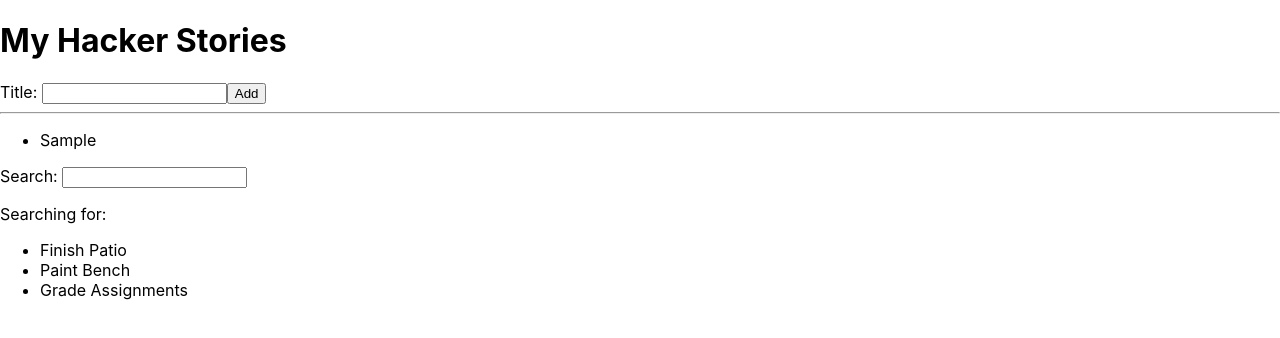
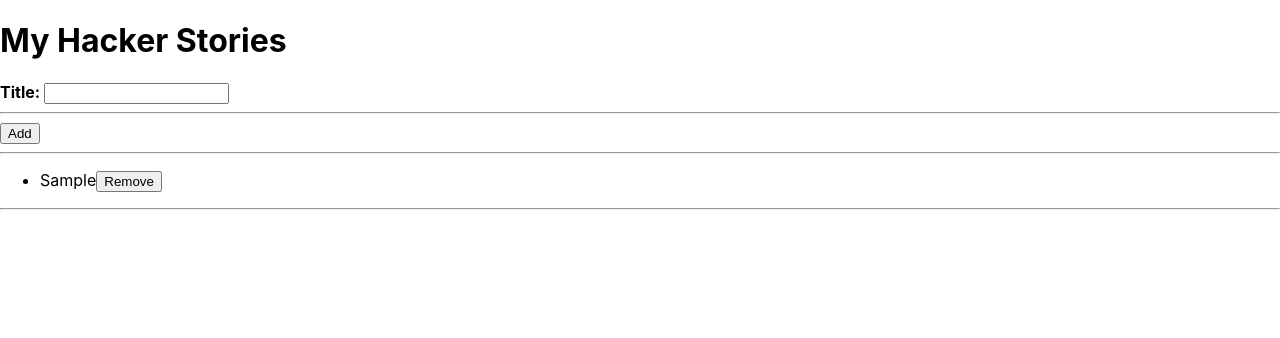
Before and after one commit to Just-Bob-Dev/ctd-road-to-react-follow-along, a React (Create React App) app: page / in a window 1280 px wide. Both pictures are taken after typing "Sample" into the empty fields and a click on the button "Add". Shown: the top 338 px of the page. Built offline with nearby package versions, Linux system fonts and the light colour scheme.

Commit message:
Update list to use other things.

```diff
--- a/src/AddTodoForm.js
+++ b/src/AddTodoForm.js
@@ -1,4 +1,5 @@
 import * as React from 'react';
+import InputWithLabel from './inputWithLabel';
 
 function AddTodoForm(props) {
     const {onAddTodo} = props;
@@ -21,8 +22,18 @@ function AddTodoForm(props) {
     return(
         <div>
             <form onSubmit={handleAddTodo}>
-                <label htmlFor='todoForm'>Title: </label>
-                <input id='todoForm' value={todoTitle} onChange={handleTitleChange} name="title" ></input>
+                <InputWithLabel
+                    id="todoForm"
+                    value={todoTitle}
+                    onInputChange={handleTitleChange}
+                    isFocused={true}
+                    isSearch={false}
+                >
+                    <strong>Title: </strong>
+                </InputWithLabel>
+
+                {/* <label htmlFor='todoForm'>Title: </label>
+                <input id='todoForm' value={todoTitle} onChange={handleTitleChange} name="title" ></input> */}
                 <button type='submit'>Add</button>
             </form>
             {/* <p>
--- a/src/App.js
+++ b/src/App.js
@@ -1,36 +1,9 @@
 import * as  React from 'react';
 import TodoList from './TodoList';
 import AddTodoForm from './AddTodoForm';
+import Search from './search';
 
-
-function Search(props) {
-
-  const handleSearch = (event) => {
-    console.log(event);
-    props.onSearch(event.target.value);
-  }
-
-  const searchStories = props.todoItems.filter((x) => x.title.toLowerCase().includes(props.searchTerm.toLowerCase()))
-
-  return(
-    <div>
-      <label htmlFor="search"> Search: </label>
-      <input id="search" type="text" onChange={handleSearch}/>
-      <p>Searching for: <strong>{props.searchTerm}</strong></p>
-      <TodoList list={searchStories}/>
-    </div>
-  )
-}
-
-function App() {
-  const [searchTerm, setSearchTerm] = React.useState('');
-  const [todoList, setTodoList] = React.useState([]);
-
-  function addTodo(newTodo) {
-    setTodoList([...todoList, newTodo]);
-  }
-
-  const todoItems = [
+const initialTodoItems = [
   {
     id: 0,
     title: 'Finish Patio',
@@ -51,16 +24,49 @@ function App() {
   }
 ]
 
+
+const useSemiPersistentState = (key, initialState) => {
+  const [value, setValue] = React.useState(JSON.parse(localStorage.getItem(key)) || initialState);
+
+  React.useEffect(() => {
+    localStorage.setItem(key, JSON.stringify(value))
+  }, [value]);
+
+  return [value, setValue];
+}
+
+function App() {
+  // const[searchTerm, setSearchTerm] = useSemiPersistentState('search', '');
+
+  const [todoList, setTodoList] = useSemiPersistentState('todoList', []);
+
+  const [stories, setStories] = React.useState(initialTodoItems);
+
+  const handleRemoveStories = item => {
+    const newStories = stories.filter(story => item.id !== story.id);
+    setStories(newStories);
+  }
+
+  const handleRemoveTodoItems = item => {
+    const tempTodoItemArray = todoList.filter(todo => item.id !== todo.id);
+    setTodoList(tempTodoItemArray);
+  }
+
+  function addTodo(newTodo) {
+    setTodoList([...todoList, newTodo]);
+  }
+
   return(
-    <div>
+    <>
       <h1>My Hacker Stories</h1>
       <AddTodoForm onAddTodo={addTodo}/>
       <hr />
-      <TodoList list={todoList} />
+      <TodoList list={todoList} onRemoveItem={handleRemoveTodoItems}/>
       {/* <p>{newTodo}</p> */}
-      <Search onSearch={setSearchTerm} searchTerm={searchTerm} todoItems={todoItems}/>
+      <hr />
+      {/* <Search onSearch={setSearchTerm} searchTerm={searchTerm} todoItems={stories} onRemoveStories={handleRemoveStories}/> */}
 
-    </div>
+    </>
   );
 }
 
--- a/src/TodoList.js
+++ b/src/TodoList.js
@@ -2,12 +2,12 @@ import * as  React from 'react';
 import TodoListItem from './TodoListItem';
 
 function TodoList(props) {
-  const {list} = props
+  const {list, onRemoveItem} = props
     return(
         <ul>
           {
             list.map(function(listItem) {
-              return (<TodoListItem key={listItem.id} item={listItem}/>);
+              return (<TodoListItem key={listItem.id} item={listItem} onRemoveItem={onRemoveItem}/>);
             })
           }
         </ul>
--- a/src/TodoListItem.js
+++ b/src/TodoListItem.js
@@ -1,9 +1,15 @@
 import * as  React from 'react';
 
 function TodoListItem(props) {
-    const {item} = props;
+    const {item, onRemoveItem} = props;
     return(
-        <li>{item.title}</li>
+        <>
+            <li>
+                <span>{item.title}</span>
+                <button onClick={() => onRemoveItem(item)}>Remove</button>
+            </li>
+
+        </>
     );
 }
 
--- /dev/null
+++ b/src/inputWithLabel.js
@@ -0,0 +1,20 @@
+import * as  React from 'react';
+
+function InputWithLabel({id, value, type = 'text', onInputChange, isSearch, isFocused, children}) {
+    const inputRef = React.useRef()
+    React.useEffect(() => {
+        if(isFocused) {
+            inputRef.current.focus();
+        }
+    }, [isFocused]);
+
+    return (
+        <>
+            <label htmlFor={id}> {children} </label>
+            <input id={id} type={type} value={value} onChange={onInputChange} ref={inputRef}/>
+            {isSearch ? <p>Searching for: <strong>{value}</strong></p>: <hr/>}
+        </>
+    )
+}
+
+export default InputWithLabel;
--- /dev/null
+++ b/src/search.js
@@ -0,0 +1,46 @@
+import * as React from 'react';
+import InputWithLabel from './inputWithLabel';
+import TodoList from './TodoList';
+
+function Search({onSearch, searchTerm, todoItems, onRemoveStories}) {
+    const handleSearch = (event) => {
+        onSearch(event.target.value);
+      }
+
+      const searchStories = todoItems.filter((x) => x.title.toLowerCase().includes(searchTerm.toLowerCase()))
+
+      return(
+        <>
+            <InputWithLabel
+                id="search"
+                value={searchTerm}
+                onInputChange={handleSearch}
+                isSearch="false"
+            >
+                <strong>Search: </strong>
+            </InputWithLabel>
+
+            <TodoList list={searchStories} onRemoveItem={onRemoveStories}/>
+        </>
+      )
+}
+
+export default Search;
+
+
+
+// function Search(props) {
+
+//     const handleSearch = (event) => {
+//       props.onSearch(event.target.value);
+//     }
+
+//     const searchStories = props.todoItems.filter((x) => x.title.toLowerCase().includes(props.searchTerm.toLowerCase()))
+
+//     return(
+//       <>
+//         <InputWithLabel id="search"  value={props.searchTerm} onInputChange={handleSearch}/>
+//         <TodoList list={searchStories}/>
+//       </>
+//     )
+//   }
```
Lines whose indentation alone changed are shown as unchanged.
